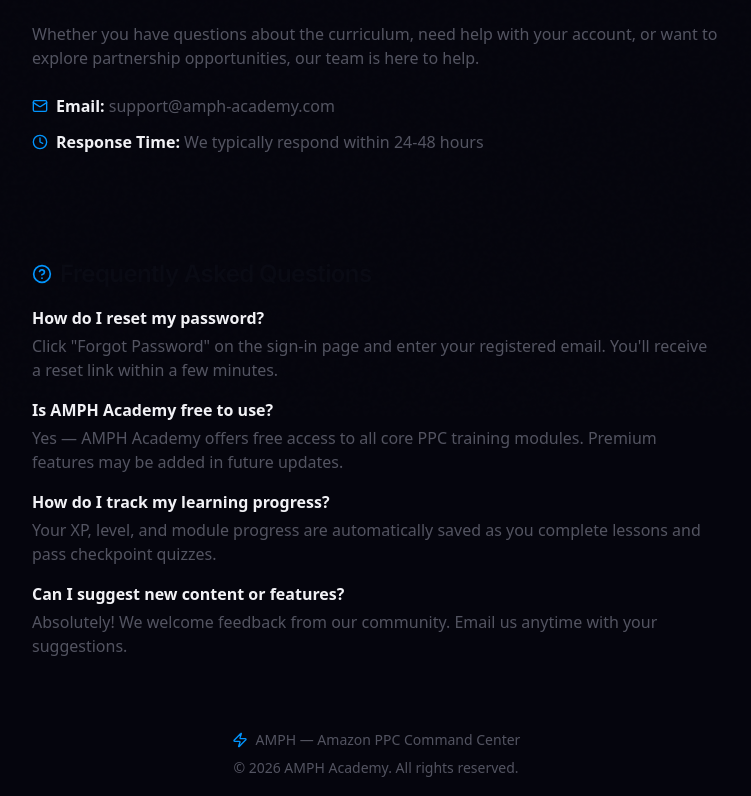
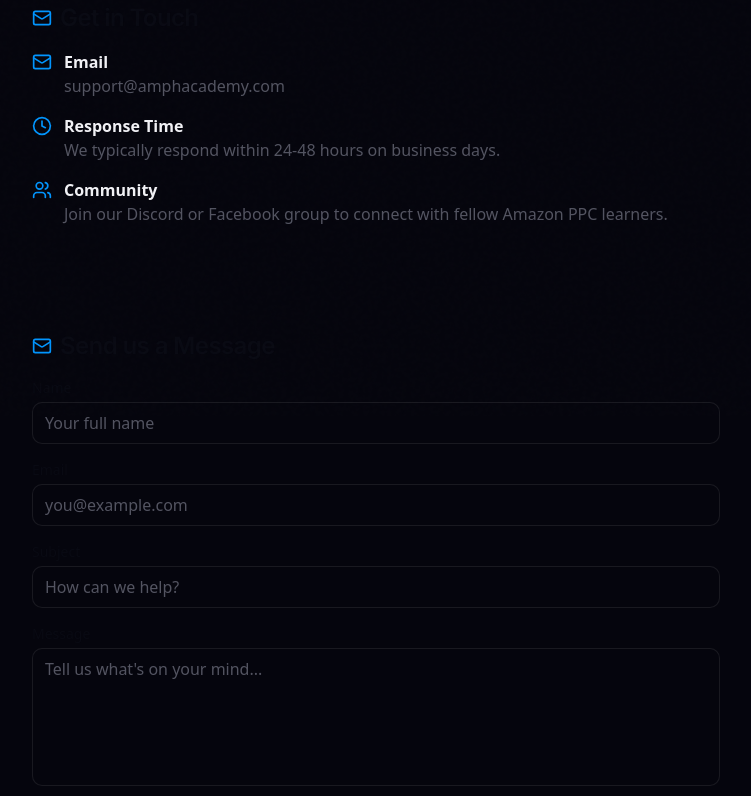
Before and after one commit to projectamazonph/AMPH-Academy, a Next.js app in the folder project/: page /contact in a window 1280 px wide. Shown: the part 384-1180 px from the top of the page, without its empty margins (264-1015 px from the left). Built offline with nearby package versions, Linux system fonts and the light colour scheme.

Commit message:
feat: add contact page

```diff
--- a/project/src/app/contact/page.tsx
+++ b/project/src/app/contact/page.tsx
@@ -19,7 +19,7 @@ export default function ContactPage() {
         <div className="text-center mb-12">
           <h1 className="text-4xl font-bold mb-4">Contact AMPH Academy</h1>
           <p className="text-muted-foreground text-lg">
-            Have questions or feedback? We&apos;d love to hear from you.
+            Got questions? We&apos;d love to hear from you. Send us a message and we&apos;ll respond as soon as possible.
           </p>
         </div>
 
@@ -30,52 +30,89 @@ export default function ContactPage() {
               <Icon name="mail" className="h-5 w-5 text-primary" />
               Get in Touch
             </h2>
-            <p className="text-muted-foreground mb-6">
-              Whether you have questions about the curriculum, need help with your account,
-              or want to explore partnership opportunities, our team is here to help.
-            </p>
-            <ul className="space-y-3 text-muted-foreground">
-              <li className="flex items-start gap-2">
-                <Icon name="mail" className="h-4 w-4 text-primary mt-1 flex-shrink-0" />
-                <span><strong className="text-foreground">Email:</strong> support@amph-academy.com</span>
+            <ul className="space-y-4 text-muted-foreground">
+              <li className="flex items-start gap-3">
+                <Icon name="mail" className="h-5 w-5 text-primary mt-0.5 flex-shrink-0" />
+                <div>
+                  <strong className="text-foreground">Email</strong>
+                  <p>support@amphacademy.com</p>
+                </div>
               </li>
-              <li className="flex items-start gap-2">
-                <Icon name="clock" className="h-4 w-4 text-primary mt-1 flex-shrink-0" />
-                <span><strong className="text-foreground">Response Time:</strong> We typically respond within 24-48 hours</span>
+              <li className="flex items-start gap-3">
+                <Icon name="clock" className="h-5 w-5 text-primary mt-0.5 flex-shrink-0" />
+                <div>
+                  <strong className="text-foreground">Response Time</strong>
+                  <p>We typically respond within 24-48 hours on business days.</p>
+                </div>
+              </li>
+              <li className="flex items-start gap-3">
+                <Icon name="users" className="h-5 w-5 text-primary mt-0.5 flex-shrink-0" />
+                <div>
+                  <strong className="text-foreground">Community</strong>
+                  <p>Join our Discord or Facebook group to connect with fellow Amazon PPC learners.</p>
+                </div>
               </li>
             </ul>
           </CardContent>
         </Card>
 
-        {/* FAQ */}
-        <Card className="mb-8">
+        {/* Contact Form Placeholder */}
+        <Card>
           <CardContent className="pt-6">
             <h2 className="text-2xl font-semibold mb-4 flex items-center gap-2">
-              <Icon name="help-circle" className="h-5 w-5 text-primary" />
-              Frequently Asked Questions
+              <Icon name="mail" className="h-5 w-5 text-primary" />
+              Send us a Message
             </h2>
-            <ul className="space-y-4 text-muted-foreground">
-              <li>
-                <strong className="text-foreground block mb-1">How do I reset my password?</strong>
-                Click &quot;Forgot Password&quot; on the sign-in page and enter your registered email.
-                You&apos;ll receive a reset link within a few minutes.
-              </li>
-              <li>
-                <strong className="text-foreground block mb-1">Is AMPH Academy free to use?</strong>
-                Yes — AMPH Academy offers free access to all core PPC training modules.
-                Premium features may be added in future updates.
-              </li>
-              <li>
-                <strong className="text-foreground block mb-1">How do I track my learning progress?</strong>
-                Your XP, level, and module progress are automatically saved as you complete
-                lessons and pass checkpoint quizzes.
-              </li>
-              <li>
-                <strong className="text-foreground block mb-1">Can I suggest new content or features?</strong>
-                Absolutely! We welcome feedback from our community.
-                Email us anytime with your suggestions.
-              </li>
-            </ul>
+            <form className="space-y-4">
+              <div>
+                <label htmlFor="name" className="block text-sm font-medium mb-1">Name</label>
+                <input
+                  type="text"
+                  id="name"
+                  placeholder="Your full name"
+                  className="w-full px-3 py-2 rounded-md border border-border bg-background text-foreground placeholder:text-muted-foreground focus:outline-none focus:ring-2 focus:ring-primary"
+                />
+              </div>
+              <div>
+                <label htmlFor="email" className="block text-sm font-medium mb-1">Email</label>
+                <input
+                  type="email"
+                  id="email"
+                  placeholder="you@example.com"
+                  className="w-full px-3 py-2 rounded-md border border-border bg-background text-foreground placeholder:text-muted-foreground focus:outline-none focus:ring-2 focus:ring-primary"
+                />
+              </div>
+              <div>
+                <label htmlFor="subject" className="block text-sm font-medium mb-1">Subject</label>
+                <input
+                  type="text"
+                  id="subject"
+                  placeholder="How can we help?"
+                  className="w-full px-3 py-2 rounded-md border border-border bg-background text-foreground placeholder:text-muted-foreground focus:outline-none focus:ring-2 focus:ring-primary"
+                />
+              </div>
+              <div>
+                <label htmlFor="message" className="block text-sm font-medium mb-1">Message</label>
+                <textarea
+                  id="message"
+                  rows={5}
+                  placeholder="Tell us what's on your mind..."
+                  className="w-full px-3 py-2 rounded-md border border-border bg-background text-foreground placeholder:text-muted-foreground focus:outline-none focus:ring-2 focus:ring-primary resize-none"
+                />
+              </div>
+              <button
+                type="submit"
+                className="w-full py-2 px-4 rounded-md bg-primary text-primary-foreground font-medium hover:opacity-90 transition-opacity"
+              >
+                Send Message
+              </button>
+            </form>
+            <p className="mt-4 text-sm text-muted-foreground text-center">
+              Or email us directly at{' '}
+              <a href="mailto:support@amphacademy.com" className="text-primary hover:underline">
+                support@amphacademy.com
+              </a>
+            </p>
           </CardContent>
         </Card>
 
```
